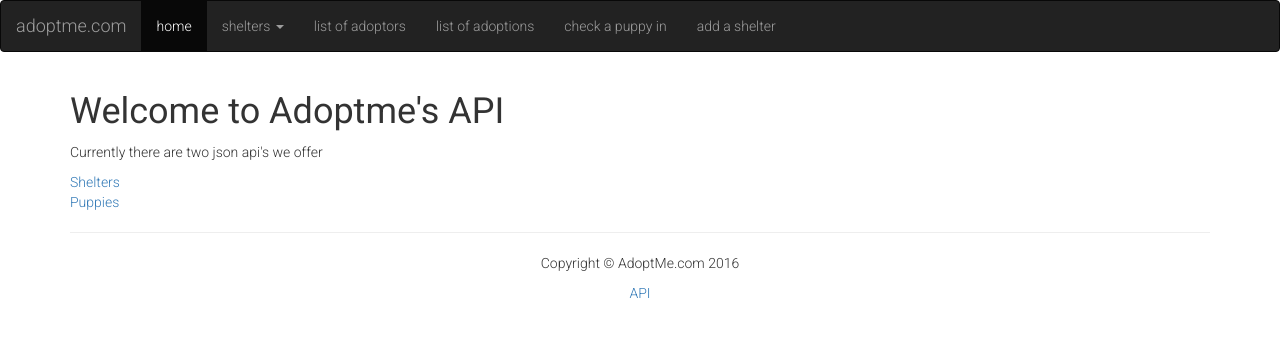
After one commit to jreiher2003/Puppy-Adoption, a Flask app: page /api in a window 1280 px wide. The commit adds this page. Shown: the top 337 px of the page. Run offline with Flask 2, Linux system fonts and the light colour scheme; some libraries are stand-ins or nearby versions.

Commit message:
Add /api template, test functions and new json apis

```diff
--- /dev/null
+++ b/app/templates/api.html
@@ -0,0 +1,11 @@
+{% extends "base.html" %}
+{% block content %}
+<div class="row">
+	<div class="col-md-12">
+		<h1>Welcome to Adoptme's API</h1>
+		<p>Currently there are two json api's we offer</p>
+		<a href="/shelters/.json">Shelters</a><br>
+		<a href="/puppies/.json">Puppies</a>
+	</div>
+</div>
+{% endblock %}
--- a/app/templates/base.html
+++ b/app/templates/base.html
@@ -57,12 +57,13 @@
 	<!-- Footer -->
 	<footer class="footer">
 		<div class="row">
-			<div class="col-lg-12">
+			<div clas="col-md-12">
 				<p class="text-center">Copyright &copy; AdoptMe.com 2016</p>
+				<p class="text-center"><a href="/api">API</a></p>
 			</div>
 		</div>
 	</footer>
-</div> <!-- end container-fluid -->
+</div> <!-- end container line 45 -->
 	<script src="https://ajax.googleapis.com/ajax/libs/jquery/1.11.3/jquery.min.js"></script>
 	<script src="https://maxcdn.bootstrapcdn.com/bootstrap/3.3.6/js/bootstrap.min.js"></script>
 	<script src="https://cdnjs.cloudflare.com/ajax/libs/bootstrap-select/1.9.4/js/bootstrap-select.min.js"></script>
--- a/app/views.py
+++ b/app/views.py
@@ -21,6 +21,10 @@ def shelters_json():
 def shelter_puppy_json():
 	puppy = Puppy.query.all()
 	return jsonify(Puppies=[i.serialize for i in puppy])
+
+@app.route("/api")# pragma: no cover
+def api():
+	return render_template("api.html")
 
 
 @app.route("/", methods=["GET", "POST"]) # pragma: no cover
```
Also changed, not shown: tests/test_functional.py (+6 -1 lines).
